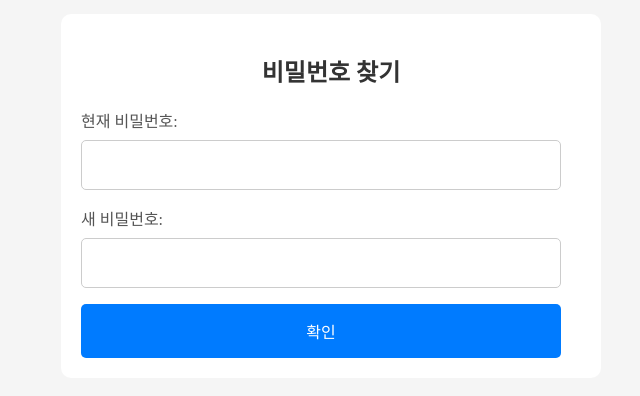
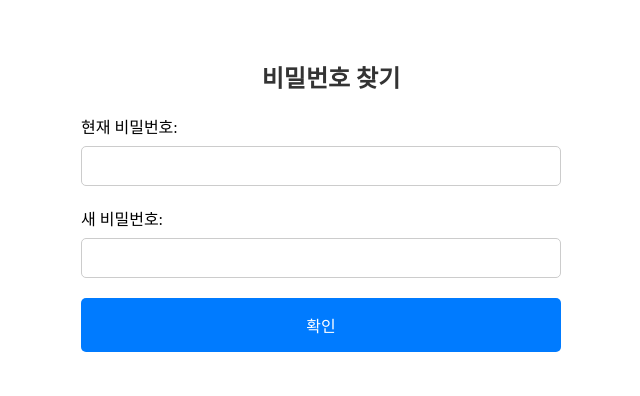
Before and after one commit to ph0109/timeflow_capston, a plain HTML site: page findPassword2.html in a window 1280 px wide. Shown: the part 204-600 px from the top of the page, without its empty margins (309-949 px from the left). Drawn offline with Linux system fonts and the light colour scheme.

Commit message:
editing2

```diff
--- a/findPassword.css
+++ b/findPassword.css
@@ -4,14 +4,12 @@ body {
     align-items: center;
     min-height: 100vh;
     margin: 0;
-    background-color: #f5f5f5;
 }
 
 .find-password-form {
     width: 80%;
     max-width: 500px;
     padding: 20px;
-    background-color: white;
     border-radius: 10px;
 }
 
@@ -22,18 +20,19 @@ body {
 }
 
 .form-group {
-    margin-bottom: 1rem;
+    margin-bottom: 20px;
+    position: relative;
+    min-height: 70px;
 }
 
 .form-group label {
     display: block;
     margin-bottom: .5rem;
-    color: #555;
 }
 
 .form-group input {
     width: calc(100% - 20px);
-    padding: 15px;
+    padding: 10px;
     border: 1px solid #ccc;
     border-radius: 5px;
     box-sizing: border-box;
```
Also changed, not shown: findPassword.js (+8 -7 lines).
